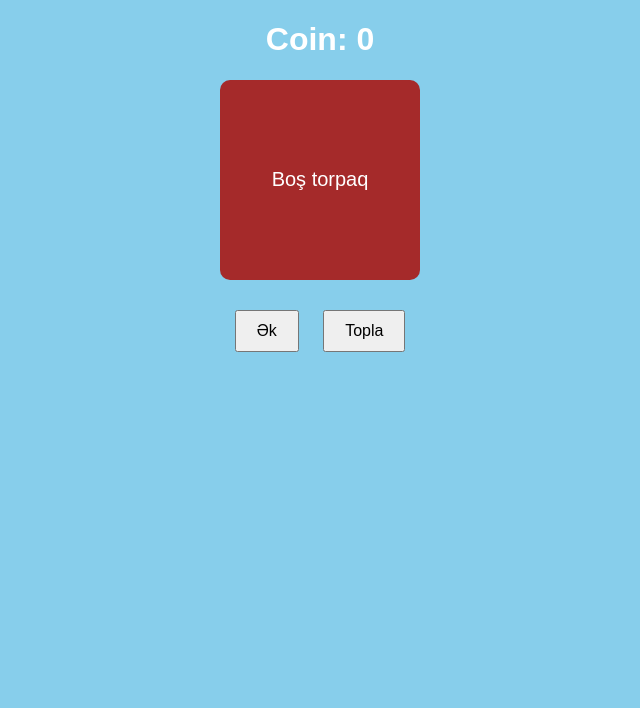
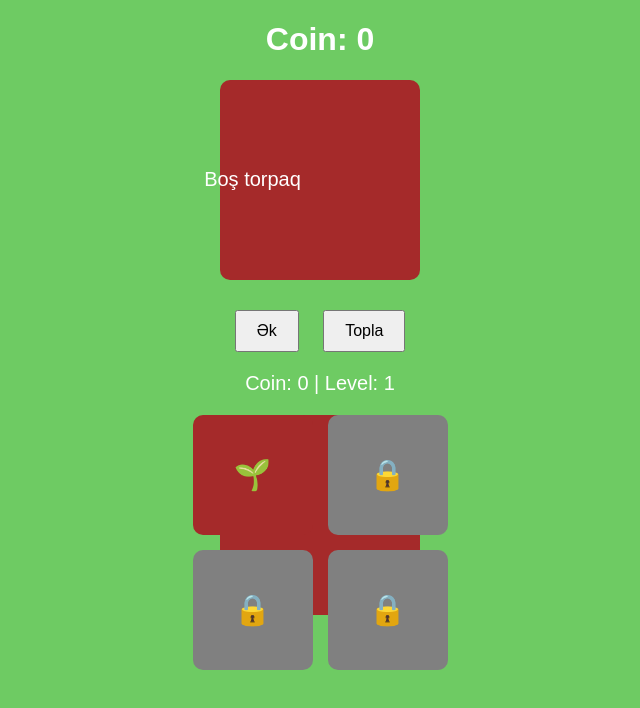
Before and after one commit to TuqaySadiqi/farm-game, a plain HTML site: page index.html in a window 1280 px wide. Shown: the whole page, without its empty margins (320-960 px from the left). Drawn offline with Linux system fonts and the light colour scheme.

Commit message:
Add basic structure and styles for Farm Game

```diff
--- a/index.html
+++ b/index.html
@@ -73,3 +73,118 @@
 
 </body>
 </html>
+<!DOCTYPE html>
+<html>
+<head>
+<meta charset="UTF-8">
+<title>Farm Game</title>
+
+<style>
+body{
+    font-family: Arial;
+    text-align:center;
+    background:#6ecb63;
+}
+
+.top{
+    color:white;
+    font-size:20px;
+    margin:10px;
+}
+
+.farm{
+    display:grid;
+    grid-template-columns:repeat(2,120px);
+    gap:15px;
+    justify-content:center;
+    margin-top:20px;
+}
+
+.field{
+    width:120px;
+    height:120px;
+    background:brown;
+    border-radius:10px;
+    display:flex;
+    align-items:center;
+    justify-content:center;
+    font-size:30px;
+    color:white;
+}
+.locked{
+    background:gray;
+}
+button{
+    margin-top:10px;
+    padding:10px 20px;
+}
+</style>
+</head>
+
+<body>
+
+<div class="top">
+Coin: <span id="coin">0</span> |
+Level: <span id="level">1</span>
+</div>
+
+<div class="farm">
+    <div class="field" onclick="plant(0)">🌱</div>
+    <div class="field locked" onclick="unlock(1)">🔒</div>
+    <div class="field locked" onclick="unlock(2)">🔒</div>
+    <div class="field locked" onclick="unlock(3)">🔒</div>
+</div>
+
+<script>
+let coin = 0;
+let level = 1;
+
+let fields = [
+ {open:true, ready:false},
+ {open:false},
+ {open:false},
+ {open:false}
+];
+
+function plant(id){
+ if(!fields[id].open) return;
+
+ fields[id].ready=false;
+ event.target.innerText="🌱";
+
+ setTimeout(()=>{
+   fields[id].ready=true;
+   event.target.innerText="🌾";
+ },3000);
+}
+
+function unlock(id){
+ if(fields[id].open) return;
+
+ if(coin>=50){
+   coin-=50;
+   fields[id].open=true;
+   event.target.classList.remove("locked");
+   event.target.innerText="🌱";
+   update();
+ } else {
+   alert("Coin çatmır");
+ }
+}
+
+document.addEventListener("click",function(e){
+ if(e.target.innerText=="🌾"){
+   coin+=10;
+   e.target.innerText="🌱";
+   update();
+ }
+});
+
+function update(){
+ document.getElementById("coin").innerText=coin;
+ document.getElementById("level").innerText=level;
+}
+</script>
+
+</body>
+</html>
```
